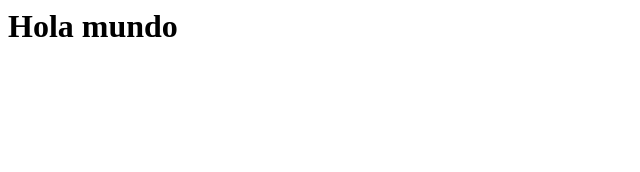
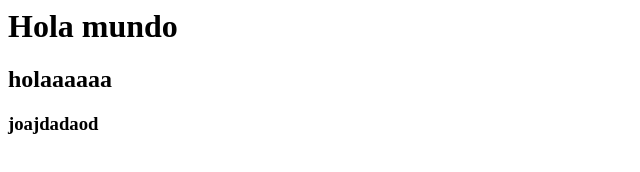
Before and after one commit to kevinB78/taller1, a plain HTML site: page index.html in a window 1280 px wide. Shown: the whole page, without its empty margins (0-640 px from the left). Drawn offline with Linux system fonts and the light colour scheme.

Commit message:
cambio h23

```diff
--- a/index.html
+++ b/index.html
@@ -1 +1,6 @@
 <h1>Hola mundo </h1>
+
+
+<h2> holaaaaaa </h2>
+
+<h3> joajdadaod </h3>
```
